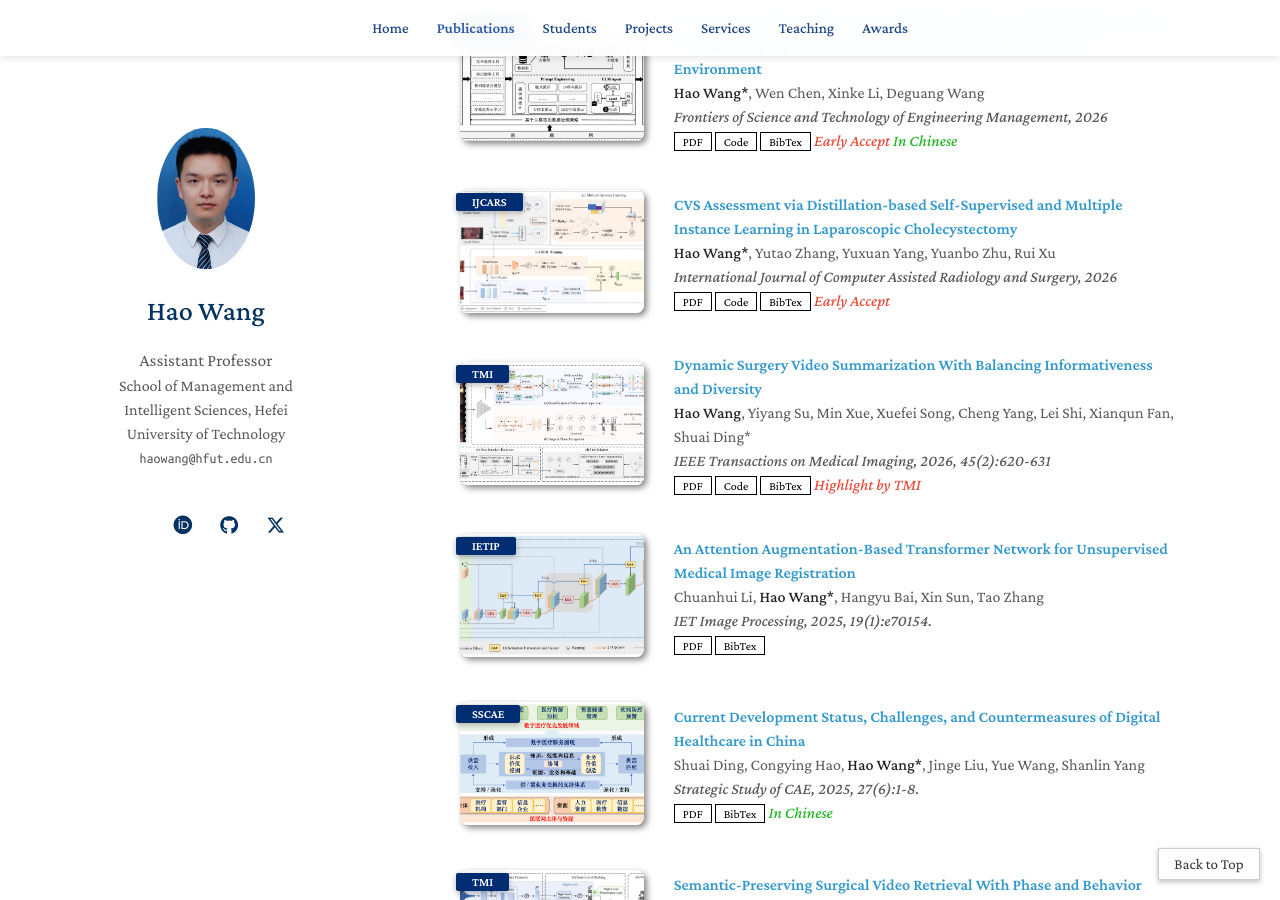
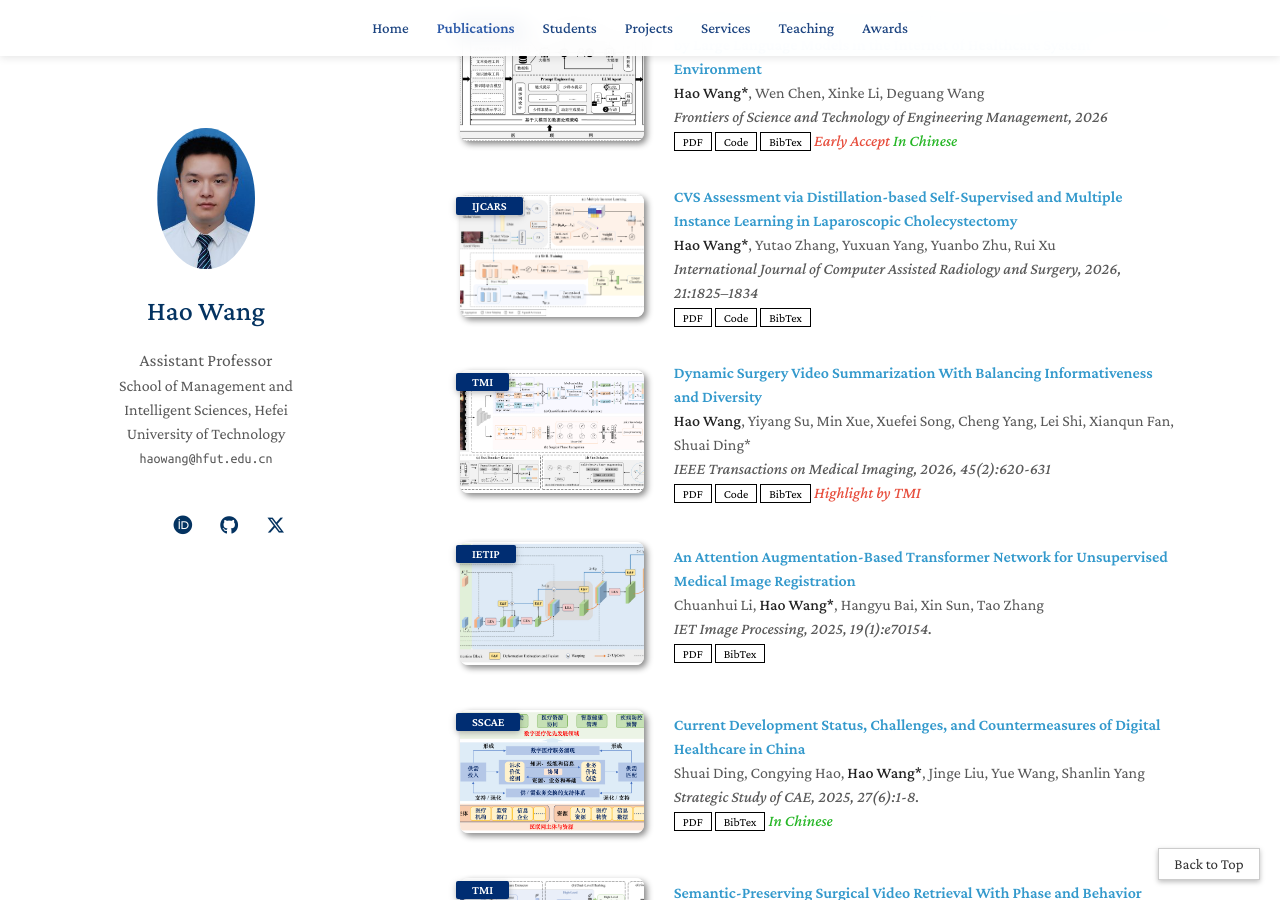
Before and after one commit to Waynehfut/waynehfut.github.io, a Jekyll site: the page built from publications.md, in a window 1280 px wide and 900 px high, scrolled down 371 px. Built offline with Jekyll 4.4.1, drawn with Linux system fonts in a browser that asks for light colours; a style sheet for code colours, icons or effects is not loaded.

Commit message:
update info

```diff
--- a/_data/publications.yml
+++ b/_data/publications.yml
@@ -4,8 +4,8 @@ main:
     authors: Shuizhou Ke, <strong>Hao Wang*</strong>, Yifan Wang, Yuanyuan Zhao, Yalei Wang, Shuai Ding
     conference_short: CJMS
     conference: Chinese Journal of Management Science, 2026
-    pdf: /
-    bibtex: /
+    pdf: /publications/
+    bibtex: /publications/
     image: /assets/img/cjms.png
     notes: Early Accept
     add: In Chinese
@@ -24,12 +24,12 @@ main:
   - title: CVS Assessment via Distillation-based Self-Supervised and Multiple Instance Learning in Laparoscopic Cholecystectomy
     authors: <strong>Hao Wang*</strong>, Yutao Zhang, Yuxuan Yang, Yuanbo Zhu, Rui Xu
     conference_short: IJCARS
-    conference: International Journal of Computer Assisted Radiology and Surgery, 2026
+    conference: International Journal of Computer Assisted Radiology and Surgery, 2026, 21:1825–1834
     pdf: https://doi.org/10.1007/s11548-026-03580-9
     code: https://github.com/Zhang-Yutao/SMIL-Framework
     bibtex: https://doi.org/10.1007/s11548-026-03580-9
     image: /assets/img/SMIL.png
-    notes: Early Accept
+
 
   - title: Dynamic Surgery Video Summarization With Balancing Informativeness and Diversity
     authors: <strong>Hao Wang</strong>, Yiyang Su, Min Xue, Xuefei Song, Cheng Yang, Lei Shi, Xianqun Fan, Shuai Ding*
```
